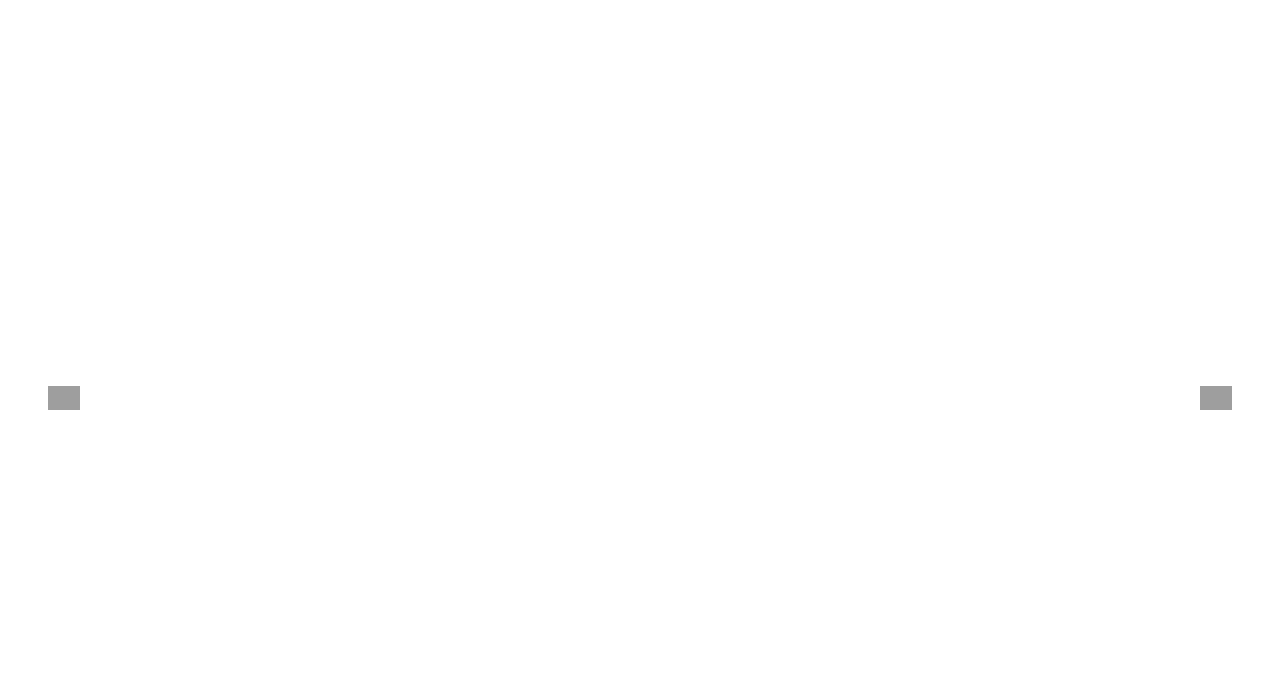
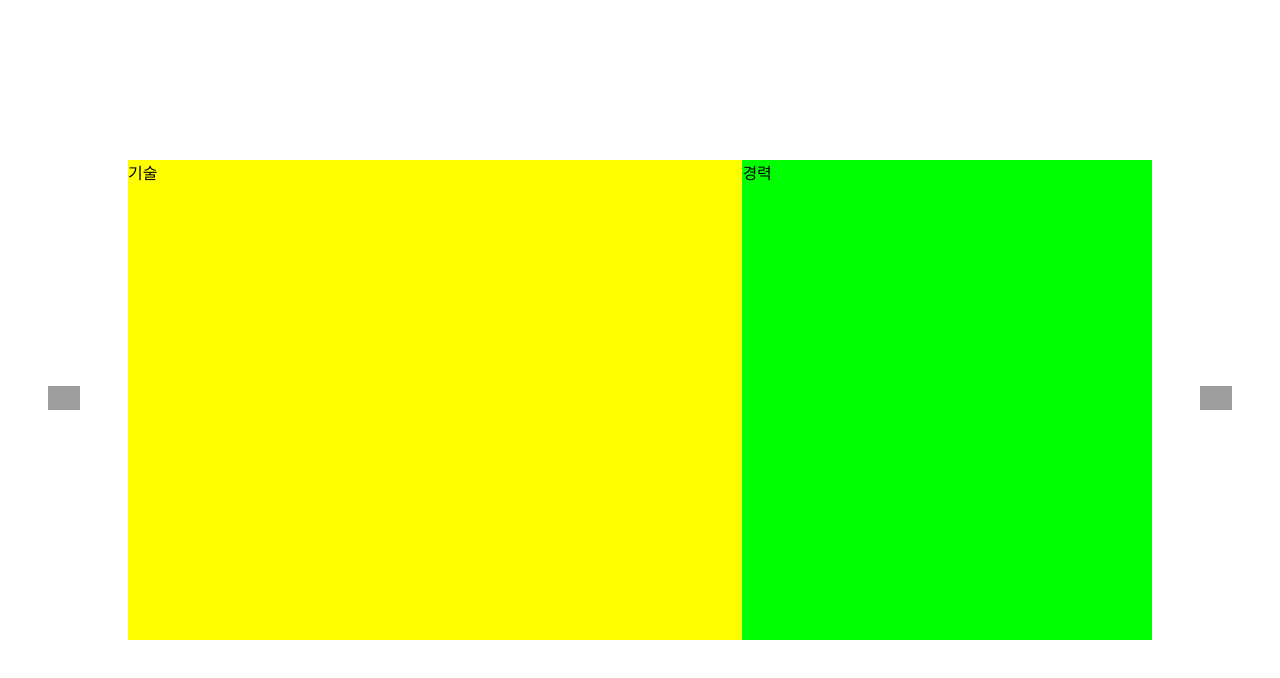
Before and after one commit to inbaeyoonkr/nextjs-portfolio, a Next.js app: page /about in a window 1280 px wide. Shown: the top 678 px of the page. Built offline with nearby package versions, Linux system fonts and the light colour scheme; grey boxes are pictures that could not be loaded; a web font is replaced by a local one.

Commit message:
Layout About Page

```diff
--- a/components/DirectionButton.js
+++ b/components/DirectionButton.js
@@ -10,10 +10,10 @@ const DirectionButtonBlock = styled.div`
   ${props =>
     props.direction === 'left'
       ? css`
-          left: 0;
+          left: 3rem;
         `
       : css`
-          right: 0;
+          right: 3rem;
         `};
 `;
 
--- a/pages/about.js
+++ b/pages/about.js
@@ -4,18 +4,40 @@ import DirectionButton from '../components/DirectionButton';
 const AboutBlock = styled.div`
   position: absolute;
   top: 0;
-  right: 3rem;
+  left: 0;
+  right: 0;
   bottom: 0;
-  left: 3rem;
+  display: flex;
+  flex-direction: column;
+  justify-content: center;
+  align-items: center;
+`;
+
+const InfoBlock = styled.div`
+  width: 80%;
+  height: 60%;
   display: flex;
   flex-direction: row;
+`;
+
+const SkillBlock = styled.div`
+  width: 60%;
+  background-color: yellow;
+`;
+
+const CarrerBlock = styled.div`
+  width: 40%;
+  background-color: lime;
 `;
 
 const About = () => {
   return (
     <AboutBlock>
       <DirectionButton src={'/'} direction={'left'}></DirectionButton>
-
+      <InfoBlock>
+        <SkillBlock>기술</SkillBlock>
+        <CarrerBlock>경력</CarrerBlock>
+      </InfoBlock>
       <DirectionButton src={'projects'} direction={'right'}></DirectionButton>
     </AboutBlock>
   );
--- a/pages/index.js
+++ b/pages/index.js
@@ -31,8 +31,8 @@ const printMessages = info => {
 const IndexBlock = styled.div`
   position: absolute;
   top: 0;
-  right: 3rem;
-  bottom: 3rem;
+  right: 0;
+  bottom: 0;
   left: 0;
   display: flex;
   flex-direction: column;
```
